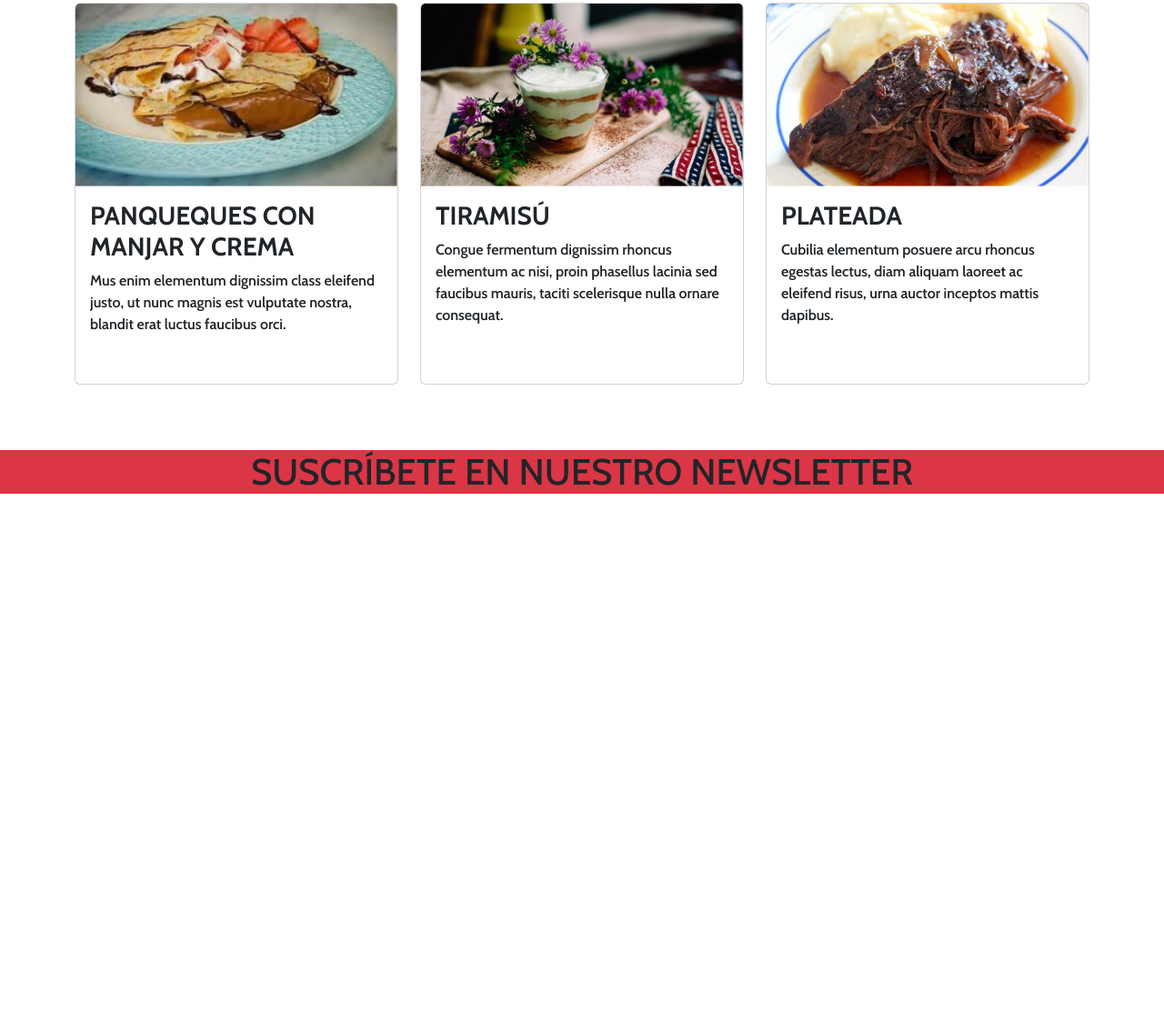
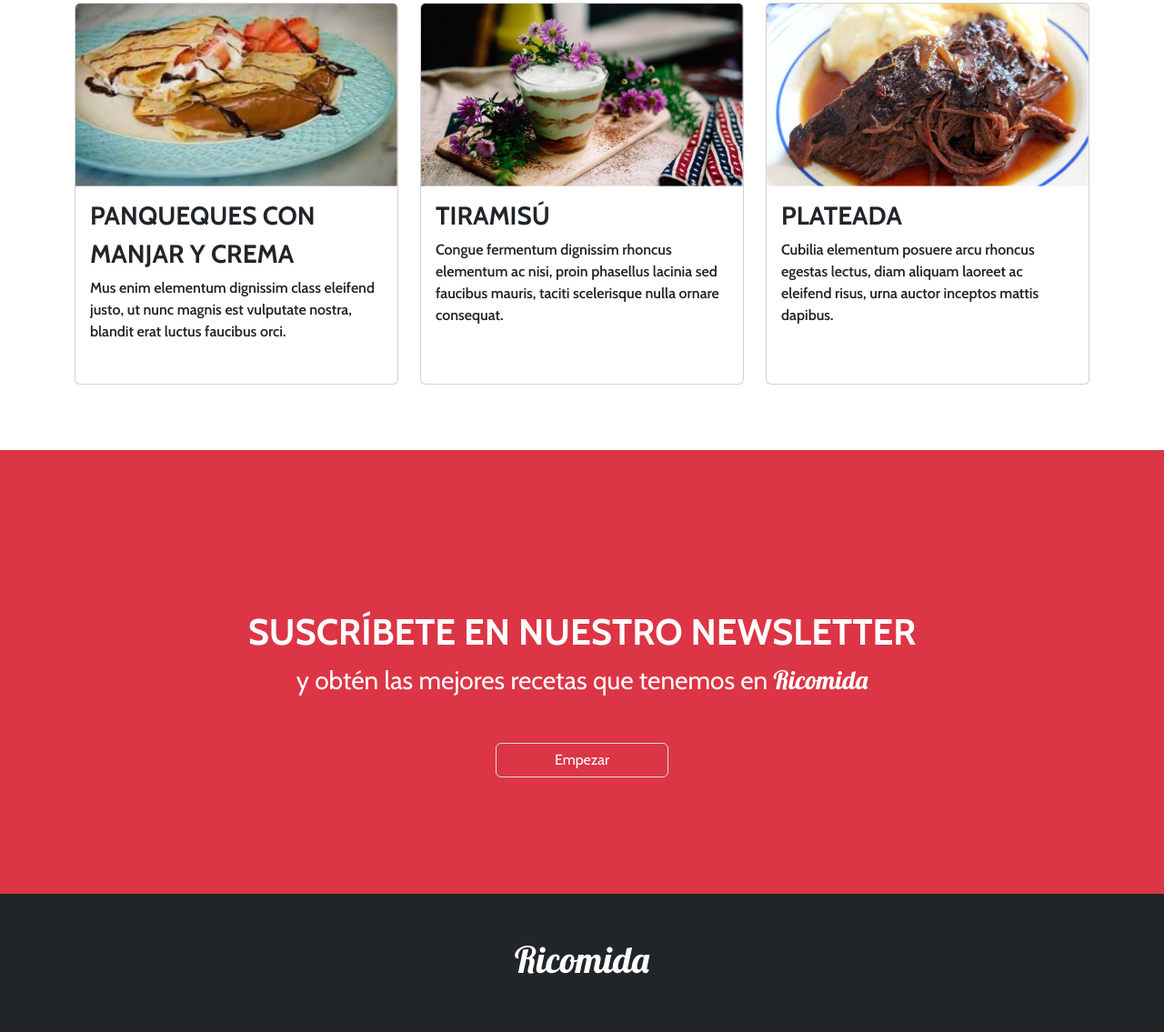
Before and after one commit to RvndomPlvyer/Ricomida, a plain HTML site: page index.html in a window 1280 px wide. Shown: the part 2597-3732 px from the top of the page at 91% size. Before the commit the page ends 3148 px from the top, so only its background shows below. Drawn offline with nearby package versions, Linux system fonts and the light colour scheme.

Commit message:
ADD: Newsletter, Footer and fix to Related

```diff
--- a/assets/css/style.css
+++ b/assets/css/style.css
@@ -75,4 +75,19 @@ body{
 /* Newsletter */
 #newsletter{
     background-color: #DC3545;
+    padding: 10% 0%;
 }
+
+.newsletter__button{
+    padding: 0.5% 5%;
+    border-color: #dddddd !important;
+}
+
+#newsletter span{
+    font-family: "Lobster", cursive !important;
+}
+
+/* Footer */
+footer{
+    font-family: "Lobster", cursive !important;
+}
--- a/index.html
+++ b/index.html
@@ -207,7 +207,8 @@
             <div class="card">
               <img src="assets/img/recipe-card-1.png" class="card-img-top" alt="...">
               <div class="card-body">
-                  <h3 class="card-title fw-bold">PANQUEQUES CON MANJAR Y CREMA</h3>
+                  <h3 class="card-title fw-bold">PANQUEQUES CON</h3>
+                  <h3 class="card-title fw-bold">MANJAR Y CREMA</h3>
                 <p class="card-text">Mus enim elementum dignissim class eleifend justo, ut nunc magnis est vulputate nostra, blandit erat luctus faucibus orci.</p>
               </div>
             </div>
@@ -235,9 +236,16 @@
       </section>
 
       <!-- Newsletter -->
-      <section id="newsletter" class="container-fluid">
-        <h1 class="text-center">SUSCRÍBETE EN NUESTRO NEWSLETTER</h1>
+      <section id="newsletter" class="container-fluid text-white text-center">
+        <h1 class="pt-5 fw-bold fs-1">SUSCRÍBETE EN NUESTRO NEWSLETTER</h1>
+        <p class="fw-lighter fs-3 mb-5">y obtén las mejores recetas que tenemos en <span>Ricomida</span></p>
+        <button class="btn text-white border-1 newsletter__button ">Empezar</button>
       </section>
+
+      <!-- Footer -->
+      <footer class="bg-dark p-5 text-center">
+        <h2 class="text-white fs-1">Ricomida</h2>
+      </footer>
 
     </main>
 
```
